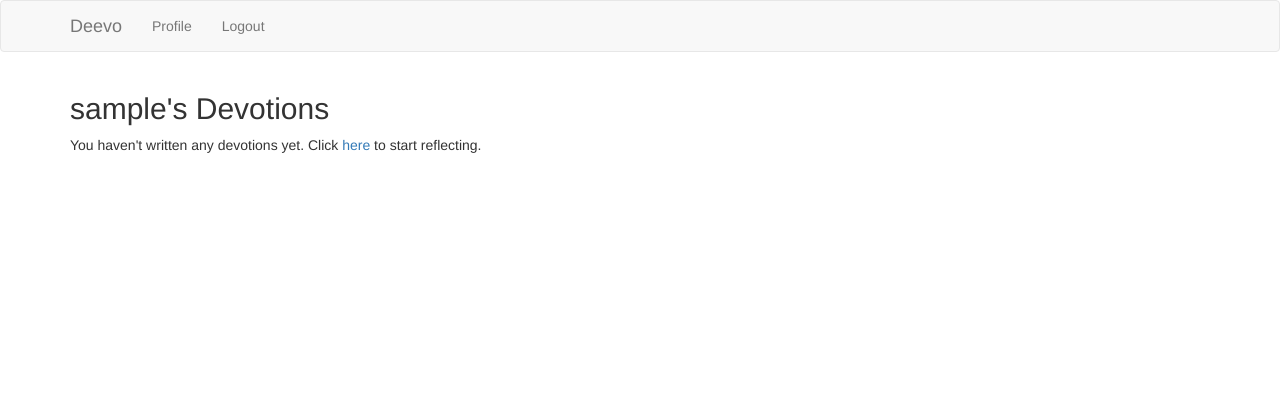
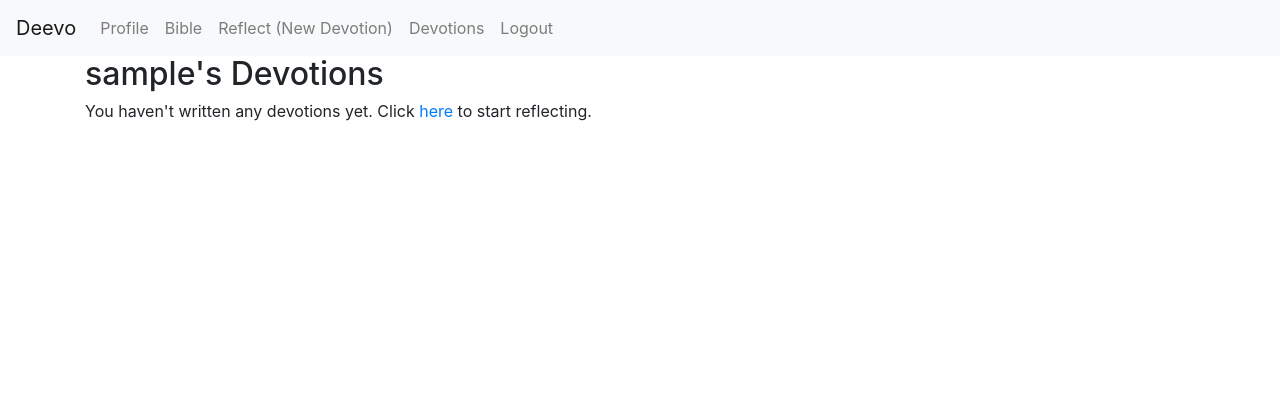
Before and after one commit to reginaalyssa/Deevo, a Django app: page /devotions/ in a window 1280 px wide. Shown: the top 420 px of the page. Before the commit the page ends 153 px from the top, so only its background shows below. Run offline with Django 3.2, Linux system fonts and the light colour scheme; the visitor is signed in with stand-in values (Sample User, id 1); data that the repository does not hold is empty; some libraries are stand-ins or nearby versions.

Commit message:
Refactor bible templates to extend base.html and change navbar items

```diff
--- a/deevo/devotions/templates/devotions/choose.html
+++ b/deevo/devotions/templates/devotions/choose.html
@@ -1,4 +1,4 @@
-{% extends 'devotions/devotions.html' %}
+{% extends 'base.html' %}
 {% load i18n %}
 {% block title %}Devotion{% endblock %}
 
--- a/deevo/devotions/templates/devotions/devotion.html
+++ b/deevo/devotions/templates/devotions/devotion.html
@@ -1,4 +1,4 @@
-{% extends 'devotions/devotions.html' %}
+{% extends 'base.html' %}
 {% block title %}View Devotion{% endblock %}
 
 {% block content %}
--- a/deevo/devotions/templates/devotions/devotions.html
+++ /dev/null
@@ -1,38 +0,0 @@
-<!DOCTYPE html>
-<html lang="en">
-<head>
-    <meta charset="utf-8">
-    <meta http-equiv="X-UA-Compatible" content="IE=edge">
-    <meta name="viewport" content="width=device-width, initial-scale=1">
-    <title>Deevo | {% block title %}{% endblock %}</title>
-    <link rel="stylesheet" href="https://maxcdn.bootstrapcdn.com/bootstrap/3.3.7/css/bootstrap.min.css">
-    {% block head %}{% endblock %}
-</head>
-<body>
-<nav class="navbar navbar-default">
-    <div class="container">
-        <div class="navbar-header">
-            <button type="button" class="navbar-toggle collapsed" data-toggle="collapse" data-target="#menu"
-                    aria-expanded="false">
-                <span class="sr-only">Toggle navigation</span>
-                <span class="icon-bar"></span>
-                <span class="icon-bar"></span>
-                <span class="icon-bar"></span>
-            </button>
-            <a class="navbar-brand" href="{% url 'home' %}">Deevo</a>
-        </div>
-        <div class="collapse navbar-collapse" id="menu">
-            <ul class="nav navbar-nav">
-                {% if user.is_authenticated %}
-                    <li><a href="{% url 'profile' %}">Profile</a></li>
-                    <li><a href="{% url 'logout' %}">Logout</a></li>
-                {% endif %}
-            </ul>
-        </div>
-    </div>
-</nav>
-<div class="container">
-    {% block content %}{% endblock %}
-</div>
-</body>
-</html>
--- a/deevo/devotions/templates/devotions/edit.html
+++ b/deevo/devotions/templates/devotions/edit.html
@@ -1,4 +1,4 @@
-{% extends 'devotions/devotions.html' %}
+{% extends 'base.html' %}
 {% block title %}Edit Devotion{% endblock %}
 
 {% block content %}
--- a/deevo/devotions/templates/devotions/reflect.html
+++ b/deevo/devotions/templates/devotions/reflect.html
@@ -1,4 +1,4 @@
-{% extends 'devotions/devotions.html' %}
+{% extends 'base.html' %}
 {% load i18n %}
 {% block title %}Devotion{% endblock %}
 
--- a/deevo/devotions/templates/devotions/reflect_from_verse.html
+++ b/deevo/devotions/templates/devotions/reflect_from_verse.html
@@ -1,4 +1,4 @@
-{% extends 'devotions/devotions.html' %}
+{% extends 'base.html' %}
 {% block title %}Reflect (New Devotion){% endblock %}
 
 {% block content %}
--- a/deevo/devotions/templates/devotions/view.html
+++ b/deevo/devotions/templates/devotions/view.html
@@ -1,4 +1,4 @@
-{% extends 'devotions/devotions.html' %}
+{% extends 'base.html' %}
 {% block title %}{{ user.username }}'s Devotions{% endblock %}
 
 {% block content %}
--- a/deevo/templates/base.html
+++ b/deevo/templates/base.html
@@ -26,12 +26,11 @@
 
             <div class="collapse navbar-collapse" id="deevo-navbar">
                 <ul class="navbar-nav mr-auto">
-                    <li class="nav-item">
-                        <a class="nav-link" href="{% url 'profile' %}">Profile</a>
-                    </li>
-                    <li>
-                        <a class="nav-link" href="{% url 'logout' %}">Logout</a>
-                    </li>
+                    <li class="nav-item"><a class="nav-link" href="{% url 'profile' %}">Profile</a></li>
+                    <li class="nav-item"><a class="nav-link" href="{% url 'bible:book' %}">Bible</a></li>
+                    <li class="nav-item"><a class="nav-link" href="{% url 'devotions:new' %}">Reflect (New Devotion)</a></li>
+                    <li class="nav-item"><a class="nav-link" href="{% url 'devotions:view_devotions' %}">Devotions</a></li>
+                    <li><a class="nav-link" href="{% url 'logout' %}">Logout</a></li>
                 </ul>
             </div>
         </nav>
```
